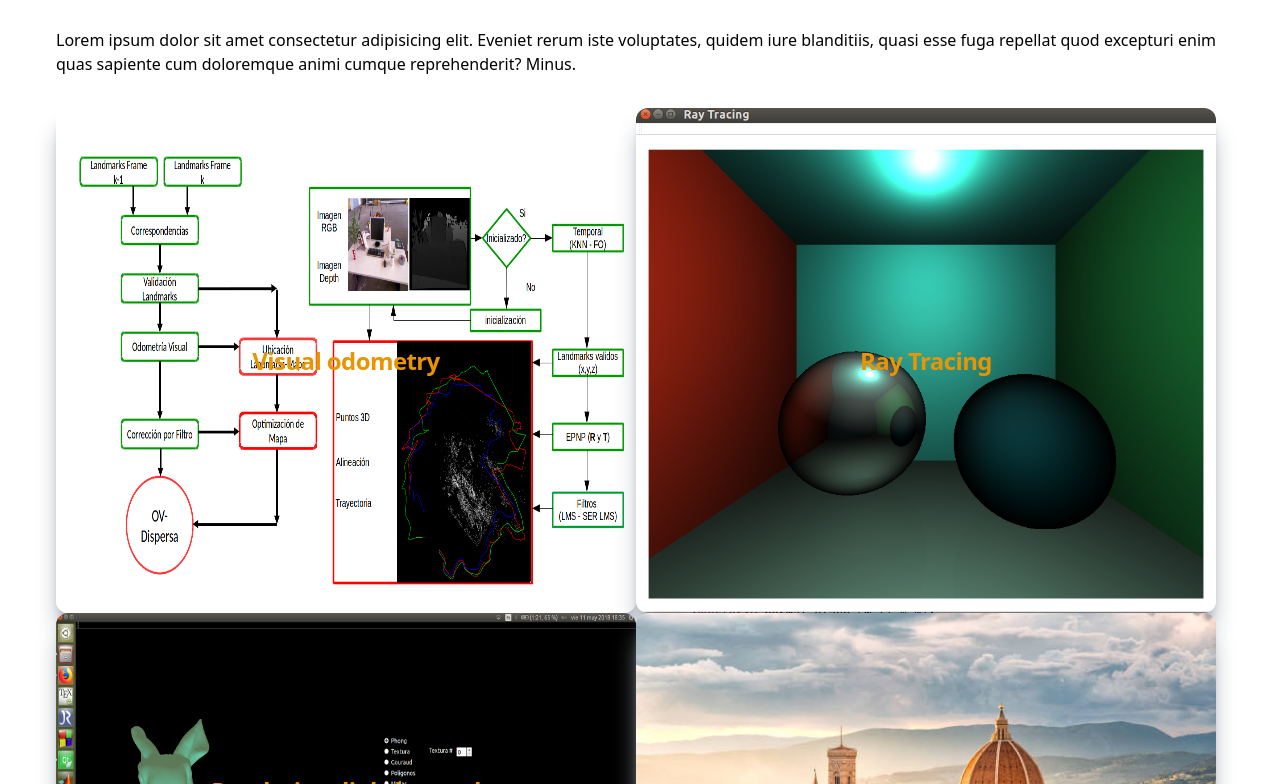
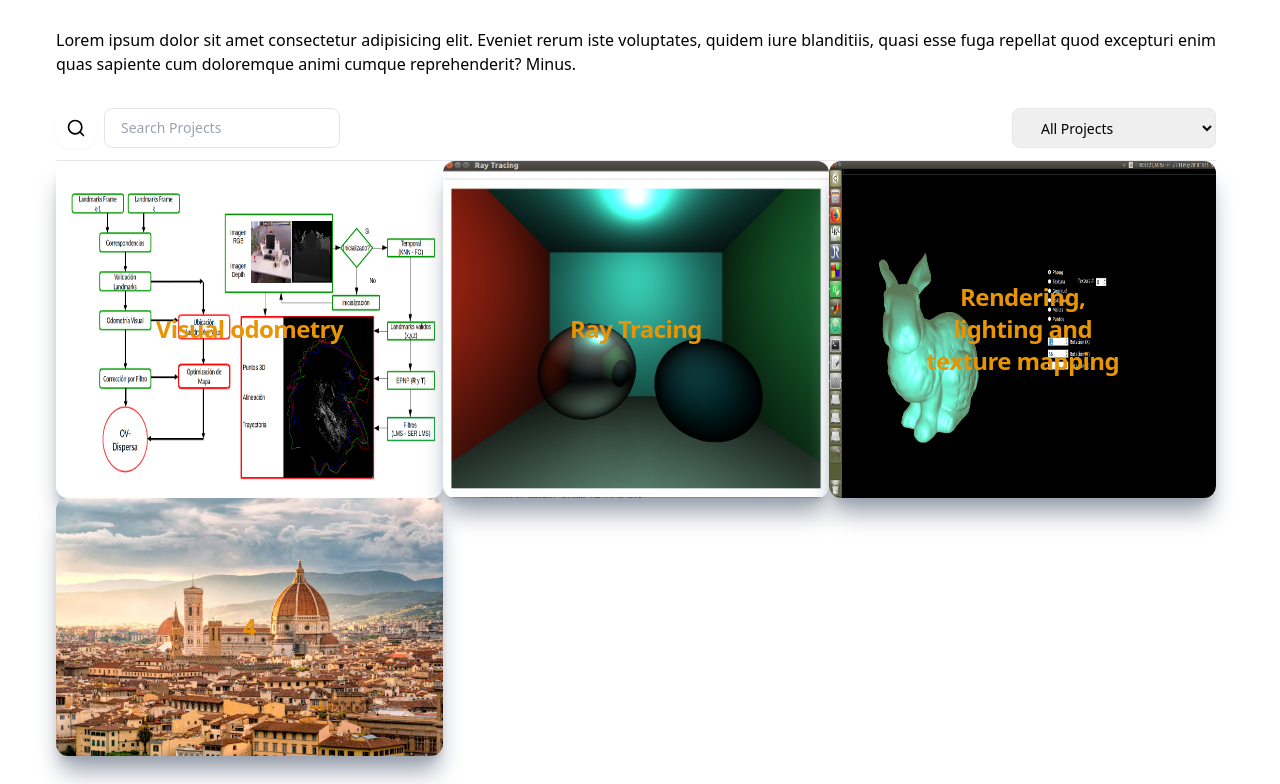
Before and after one commit to Noryab/portfolio, a Next.js app: page / in a window 1280 px wide. Shown: the part 2556-3340 px from the top of the page. Built offline with nearby package versions, Linux system fonts and the light colour scheme.

Commit message:
add: ProjectsFilter, and folder project

```diff
--- a/src/components/About.jsx
+++ b/src/components/About.jsx
@@ -13,8 +13,8 @@ const About = () => {
       className="pt-10 bg-gradient-to-tr h-auto w-screen sm:h-screen bg-fixed bg-cover bg-center from-[#1d1d1d] to-[#abb3cd]"
     >
       <div className="max-w-[1240px] pt-6 sm:py-10 m-auto flex flex-col lg:flex-row justify-center items-center">
-        <h1 className="text-4xl pt-10 font-bold text-center text-[#e99401]">
-          About Me
+        <h1 className="text-4xl pt-10 text-center text-[#e99401]">
+          About <span class="text-[#e99401] font-extrabold p-5"> Me</span>
         </h1>
         <div className="max-w-[1000px]  flex flex-col items-center p-10 sm:justify-center text-justify">
           <div className="lg:max-w-[1000px] sm:h-60 sm:w-80 h-auto w-auto items-start">
--- a/src/components/Projects.jsx
+++ /dev/null
@@ -1,37 +0,0 @@
-import React from "react";
-import Projectitem from "./Projectitem";
-import OneImg from "public/assets/Sistema.png";
-import TwoImg from "public/assets/Raytracing.png";
-import ThreeImg from "public/assets/Phong3.png";
-import FourImg from "public/assets/four.jpg";
-
-const Projects = () => {
-  return (
-    <div
-      id="projects"
-      className="max-w-[1240px] pt-14 m-auto pl-10 pr-10 md:pl-10 p-4 py-5"
-    >
-      <h1 className="text-4xl pt-10 font-bold text-center text-[#e99401]">
-        Projects
-      </h1>
-      <p className="text-justify py-8">
-        Lorem ipsum dolor sit amet consectetur adipisicing elit. Eveniet rerum
-        iste voluptates, quidem iure blanditiis, quasi esse fuga repellat quod
-        excepturi enim quas sapiente cum doloremque animi cumque reprehenderit?
-        Minus.
-      </p>
-      <div className="grid sm:grid-cols-2 ">
-        <Projectitem img={OneImg} title="Visual odometry" description="VO" />
-        <Projectitem img={TwoImg} title="Ray Tracing" description="RT" />
-        <Projectitem
-          img={ThreeImg}
-          title="Rendering, lighting and texture mapping"
-          description="Rendering"
-        />
-        <Projectitem img={FourImg} title="4" description="VO" />
-      </div>
-    </div>
-  );
-};
-
-export default Projects;
--- /dev/null
+++ b/src/components/projects/Projects.jsx
@@ -0,0 +1,99 @@
+import React from "react";
+import { FiSearch } from "react-icons/fi";
+
+import Projectitem from "./Projectitem";
+import OneImg from "public/assets/Sistema.png";
+import TwoImg from "public/assets/Raytracing.png";
+import ThreeImg from "public/assets/Phong3.png";
+import FourImg from "public/assets/four.jpg";
+
+import ProjectsFilter from "./ProjectsFilter";
+
+const Projects = () => {
+  return (
+    <div
+      id="projects"
+      className="max-w-[1240px] pt-14 m-auto pl-10 pr-10 md:pl-10 p-4 py-5"
+    >
+      <h1 className="text-4xl pt-10 font-bold text-center text-[#e99401]">
+        Projects
+      </h1>
+      <p className="text-justify py-8">
+        Lorem ipsum dolor sit amet consectetur adipisicing elit. Eveniet rerum
+        iste voluptates, quidem iure blanditiis, quasi esse fuga repellat quod
+        excepturi enim quas sapiente cum doloremque animi cumque reprehenderit?
+        Minus.
+      </p>
+
+      <div
+        className="
+                        flex
+                        justify-between
+                        border-b border-primary-light
+                        dark:border-secondary-dark
+                        pb-3
+                        gap-3
+                        "
+      >
+        <div className="flex justify-between gap-2">
+          <span
+            className="
+                                hidden
+                                sm:block
+                                bg-primary-light
+                                dark:bg-ternary-dark
+                                p-2.5
+                                shadow-sm
+                                rounded-xl
+                                cursor-pointer
+                                "
+          >
+            <FiSearch className="text-ternary-dark dark:text-ternary-light w-5 h-5"></FiSearch>
+          </span>
+          <input
+            onChange={(e) => {
+              setSearchProject(e.target.value);
+            }}
+            className="font-general-medium
+                                pl-3
+                                pr-1
+                                sm:px-4
+                                py-2
+                                border
+                            border-gray-200
+                                dark:border-secondary-dark
+                                rounded-lg
+                                text-sm
+                                sm:text-md
+                                bg-secondary-light
+                                dark:bg-ternary-dark
+                                text-primary-dark
+                                dark:text-ternary-light
+                                "
+            id="name"
+            name="name"
+            type="search"
+            required=""
+            placeholder="Search Projects"
+            aria-label="Name"
+          />
+        </div>
+
+        <ProjectsFilter setSelectProject={""} />
+      </div>
+
+      <div className="grid sm:grid-cols-3 ">
+        <Projectitem img={OneImg} title="Visual odometry" description="VO" />
+        <Projectitem img={TwoImg} title="Ray Tracing" description="RT" />
+        <Projectitem
+          img={ThreeImg}
+          title="Rendering, lighting and texture mapping"
+          description="Rendering"
+        />
+        <Projectitem img={FourImg} title="4" description="VO" />
+      </div>
+    </div>
+  );
+};
+
+export default Projects;
--- /dev/null
+++ b/src/components/projects/ProjectsFilter.jsx
@@ -0,0 +1,43 @@
+const selectOptions = [
+  "Backend Application",
+  "Cloud Architecture",
+  "Machine Learning",
+  "Web Application",
+];
+
+const ProjectsFilter = ({ setSelectProject }) => {
+  return (
+    <select
+      onChange={(e) => {
+        setSelectProject(e.target.value);
+      }}
+      className="font-general-medium
+                px-4
+                sm:px-6
+                py-2
+                border
+                dark:border-secondary-dark
+                rounded-lg
+                text-sm
+                sm:text-md
+                dark:font-medium
+                bg-secondary-light
+                dark:bg-ternary-dark
+                text-primary-dark
+                dark:text-ternary-light
+            "
+    >
+      <option value={setSelectProject} className="text-sm sm:text-md">
+        All Projects
+      </option>
+
+      {selectOptions.map((option) => (
+        <option className="text-normal sm:text-md" key={option}>
+          {option}
+        </option>
+      ))}
+    </select>
+  );
+};
+
+export default ProjectsFilter;
--- a/src/pages/index.js
+++ b/src/pages/index.js
@@ -4,7 +4,7 @@ import { Inter } from "next/font/google";
 import Sidenav from "@/components/Sidenav";
 import Main from "@/components/Main";
 import Work from "@/components/Work";
-import Projects from "@/components/Projects";
+import Projects from "@/components/projects/Projects";
 import Contact from "@/components/Contact";
 import About from "@/components/About";
 import { ScrollToTop } from "@/components/ScrollToTop";
```
Also changed, not shown: src/components/projects/Projectitem.jsx (renamed from src/components/Projectitem.jsx), 2 other files (tests, documents, lock files or other folders).
